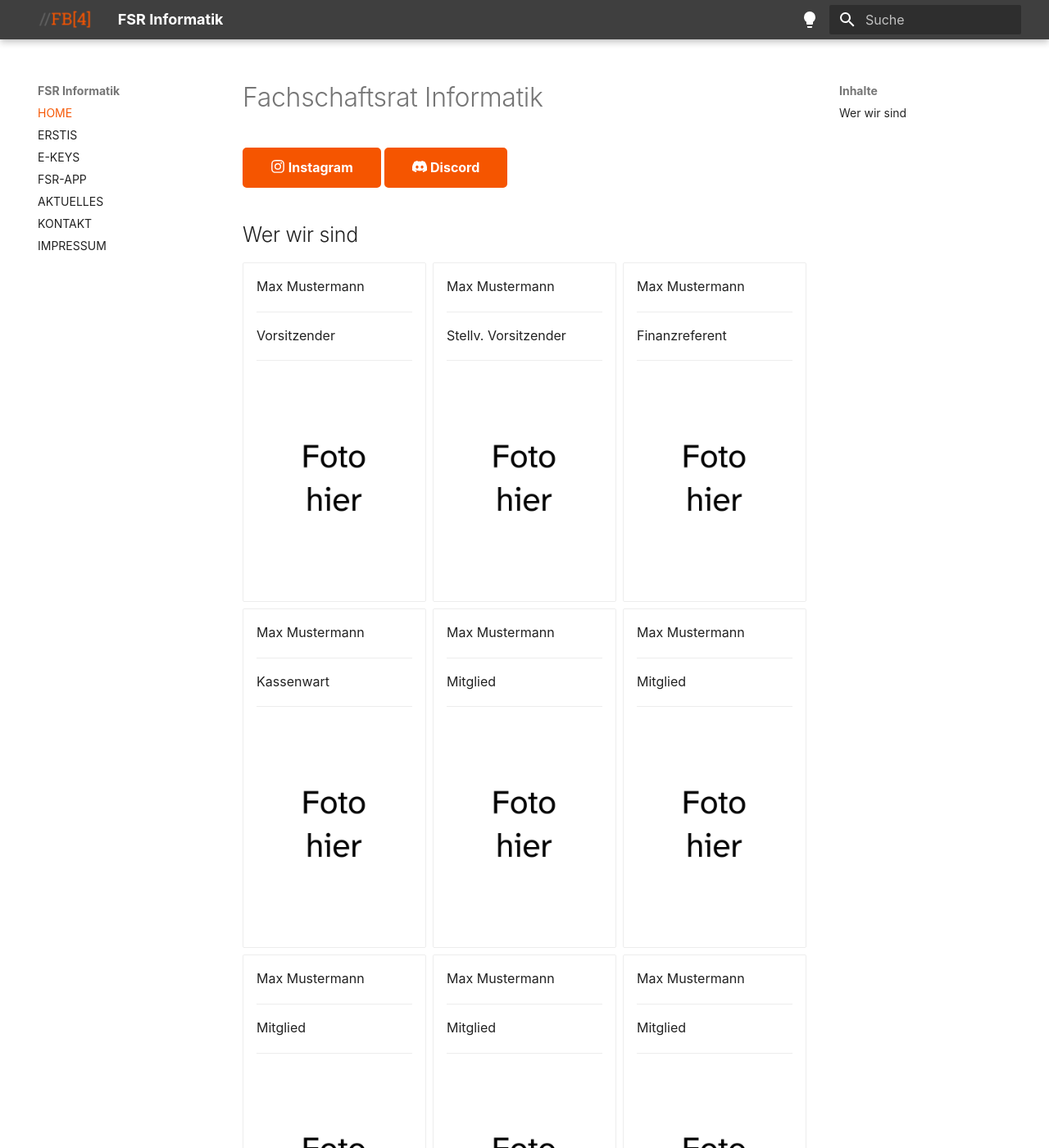
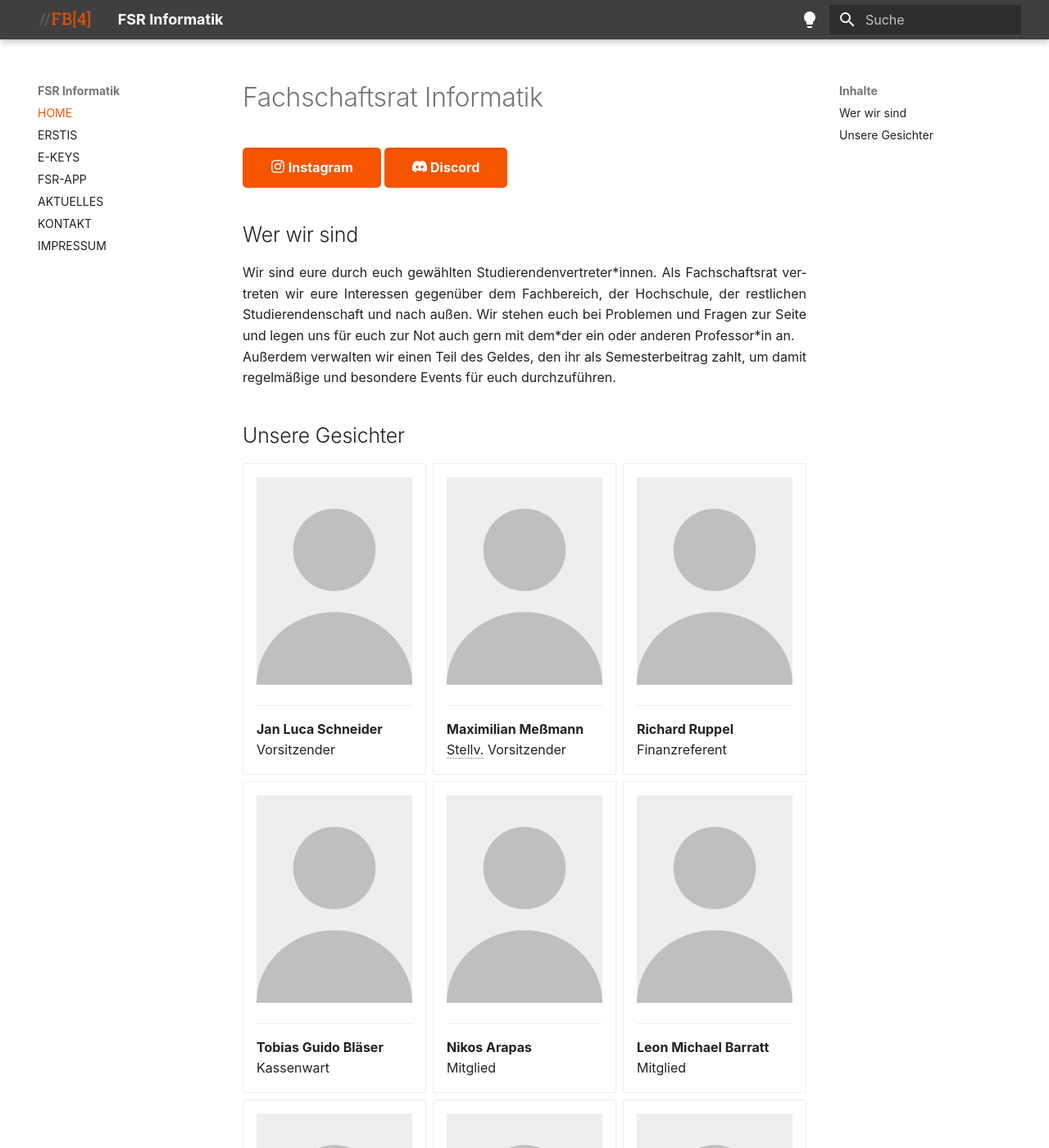
Before and after one commit to Fachschaftsrat-Informatik-FH-Dortmund/fsrfb4.de-mkdocs, an MkDocs documentation site: the page built from docs/index.md, in a window 1280 px wide and 1400 px high. Shown: the whole window at 82% size. Built offline with MkDocs 1.6.1 and Material for MkDocs 9.7.7, drawn with Linux system fonts in a browser that asks for light colours; some web fonts are replaced; plug-ins that fetch from the network failed and are left out; some of the changed text lies outside the part shown.

Commit message:
Index verschönert

```diff
--- a/docs/index.md
+++ b/docs/index.md
@@ -5,156 +5,109 @@
 
 ## Wer wir sind
 
-<div class="grid cards photo-grid" markdown>
+Wir sind eure durch euch gewählten Studierendenvertreter\*innen. Als Fachschaftsrat vertreten wir eure Interessen gegenüber dem Fachbereich, der Hochschule, der restlichen Studierendenschaft und nach außen. Wir stehen euch bei Problemen und Fragen zur Seite und legen uns für euch zur Not auch gern mit dem\*der ein oder anderen Professor\*in an.
+Außerdem verwalten wir einen Teil des Geldes, den ihr als Semesterbeitrag zahlt, um damit regelmäßige und besondere Events für euch durchzuführen.
 
-- Max Mustermann
+## Unsere Gesichter
+
+<div class="grid cards photo-grid" style="text-align: left !important;" markdown>
+
+- ![fotohier](images/fotohier.gif)
 
     ---
 
+    **Jan Luca Schneider**
     Vorsitzender
+
+- ![fotohier](images/fotohier.gif)
 
     ---
 
-    ![fotohier](images/fotohier.jpg)
+    **Maximilian Meßmann**
+    <abbr title="Stellvertretender">Stellv.</abbr> Vorsitzender
 
-- Max Mustermann
+- ![fotohier](images/fotohier.gif)
 
     ---
 
-    Stellv. Vorsitzender
+    **Richard Ruppel**
+    Finanzreferent
+
+- ![fotohier](images/fotohier.gif)
 
     ---
 
-    ![fotohier](images/fotohier.jpg)
+    **Tobias Guido Bläser**
+    Kassenwart
 
-- Max Mustermann
+- ![fotohier](images/fotohier.gif)
 
     ---
 
-    Finanzreferent
+    **Nikos Arapas**
+    Mitglied
+
+- ![fotohier](images/fotohier.gif)
 
     ---
 
-    ![fotohier](images/fotohier.jpg)
+    **Leon Michael Barratt**
+    Mitglied
 
-- Max Mustermann
+- ![fotohier](images/fotohier.gif)
 
     ---
 
-    Kassenwart
+    **Marie-Cecile Brodda**
+    Mitglied
+
+- ![fotohier](images/fotohier.gif)
 
     ---
 
-    ![fotohier](images/fotohier.jpg)
+    **Eden Gregor**
+    Mitglied
 
-- Max Mustermann
+- ![fotohier](images/fotohier.gif)
 
     ---
 
+    **Simon Grote**
     Mitglied
+
+- ![fotohier](images/fotohier.gif)
 
     ---
 
-    ![fotohier](images/fotohier.jpg)
+    **Lena-Maria Liehr**
+    Mitglied
 
-- Max Mustermann
+- ![fotohier](images/fotohier.gif)
 
     ---
 
+    **Till-Philipp Patron**
     Mitglied
+
+- ![fotohier](images/fotohier.gif)
 
     ---
 
-    ![fotohier](images/fotohier.jpg)
+    **Nilofar Rahmati**
+    Mitglied
 
-- Max Mustermann
+- ![fotohier](images/fotohier.gif)
 
     ---
 
+    **Thomas Schleicher**
     Mitglied
+
+- ![fotohier](images/fotohier.gif)
 
     ---
 
-    ![fotohier](images/fotohier.jpg)
-
-- Max Mustermann
-
-    ---
-
+    **Chen Qian Xu**
     Mitglied
 
-    ---
-
-    ![fotohier](images/fotohier.jpg)
-
-- Max Mustermann
-
-    ---
-
-    Mitglied
-
-    ---
-
-    ![fotohier](images/fotohier.jpg)
-
-- Max Mustermann
-
-    ---
-
-    Mitglied
-
-    ---
-
-    ![fotohier](images/fotohier.jpg)
-
-- Max Mustermann
-
-    ---
-
-    Mitglied
-
-    ---
-
-    ![fotohier](images/fotohier.jpg)
-
-- Max Mustermann
-
-    ---
-
-    Mitglied
-
-    ---
-
-    ![fotohier](images/fotohier.jpg)
-
-- Max Mustermann
-
-    ---
-
-    Mitglied
-
-    ---
-
-    ![fotohier](images/fotohier.jpg)
-
-- Max Mustermann
-
-    ---
-
-    Mitglied
-
-    ---
-
-    ![fotohier](images/fotohier.jpg)
-
-- Max Mustermann
-
-    ---
-
-    Mitglied
-
-    ---
-
-    ![fotohier](images/fotohier.jpg)
-
 </div>
--- a/mkdocs.yml
+++ b/mkdocs.yml
@@ -13,6 +13,7 @@ theme:
   features:
     - navigation.instant
     - navigation.instant.progress
+    - content.tooltips
   palette:
     - media: "(prefers-color-scheme: light)"
       scheme: default
```
Also changed, not shown: docs/images/fotohier.gif (added), docs/images/fotohier.jpg (deleted).
